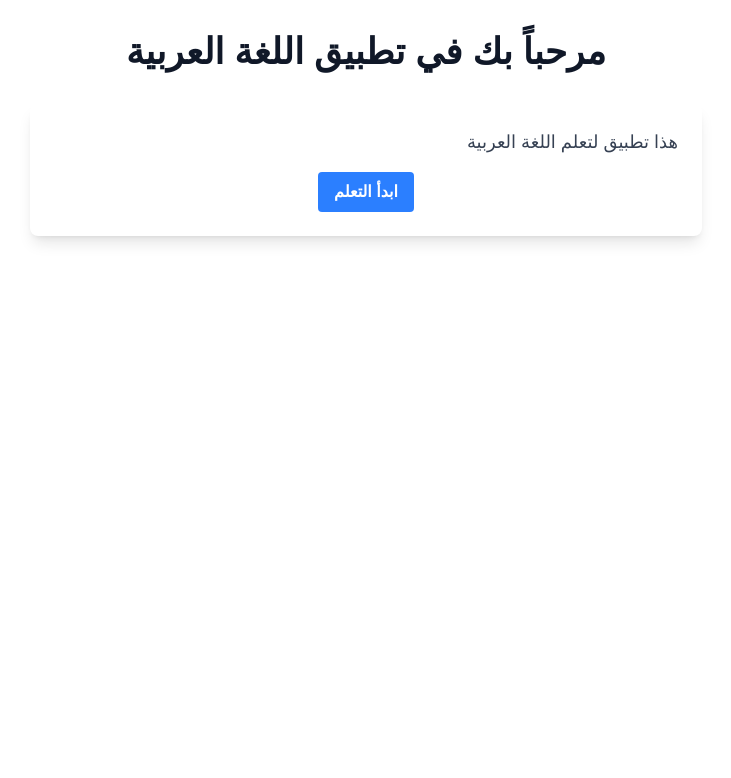
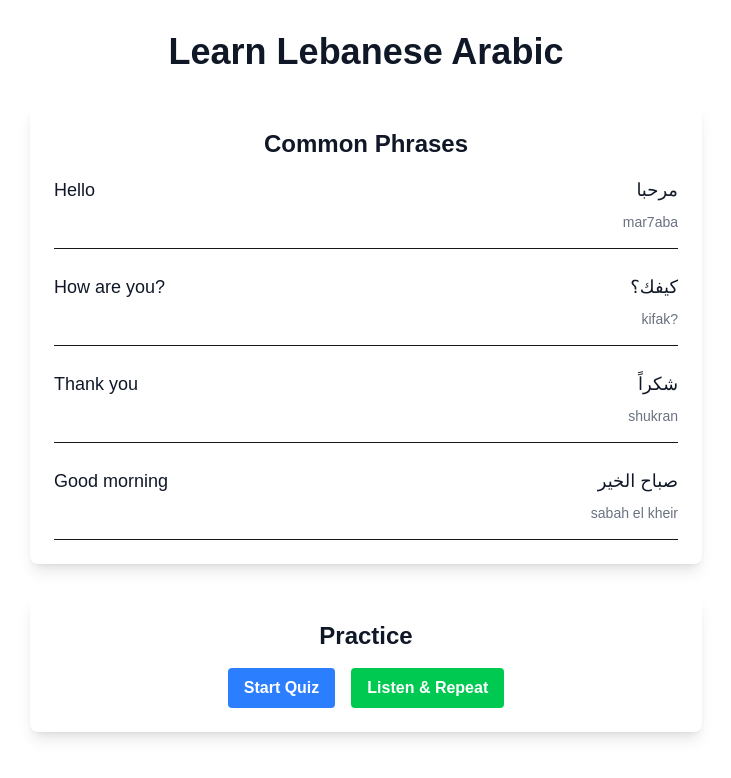
Before and after one commit to mangodrummer/arabic-app, a Next.js app: page / in a window 1280 px wide. Shown: the top 778 px of the page, without its empty margins (274-1005 px from the left). Built offline with nearby package versions, Linux system fonts and the light colour scheme.

Commit message:
Update page with Lebanese Arabic learning interface

```diff
--- a/src/app/page.tsx
+++ b/src/app/page.tsx
@@ -5,15 +5,71 @@ export default function Home() {
     <div className="min-h-screen bg-white dark:bg-gray-900">
       <main className="container mx-auto px-4 py-8">
         <h1 className="text-4xl font-bold text-center mb-8 text-gray-900 dark:text-white">
-          مرحباً بك في تطبيق اللغة العربية
+          Learn Lebanese Arabic
         </h1>
+
+        <div className="max-w-2xl mx-auto bg-white dark:bg-gray-800 rounded-lg shadow-lg p-6 mb-8">
+          <h2 className="text-2xl font-semibold text-center mb-4 text-gray-900 dark:text-white">
+            Common Phrases
+          </h2>
+
+          <div className="space-y-6">
+            {/* Greeting */}
+            <div className="border-b pb-4">
+              <div className="flex justify-between items-center mb-2">
+                <span className="text-lg text-gray-900 dark:text-white">Hello</span>
+                <span className="text-lg text-gray-900 dark:text-white">مرحبا</span>
+              </div>
+              <div className="text-sm text-gray-500 dark:text-gray-400 text-right">
+                mar7aba
+              </div>
+            </div>
+
+            {/* How are you */}
+            <div className="border-b pb-4">
+              <div className="flex justify-between items-center mb-2">
+                <span className="text-lg text-gray-900 dark:text-white">How are you?</span>
+                <span className="text-lg text-gray-900 dark:text-white">كيفك؟</span>
+              </div>
+              <div className="text-sm text-gray-500 dark:text-gray-400 text-right">
+                kifak?
+              </div>
+            </div>
+
+            {/* Thank you */}
+            <div className="border-b pb-4">
+              <div className="flex justify-between items-center mb-2">
+                <span className="text-lg text-gray-900 dark:text-white">Thank you</span>
+                <span className="text-lg text-gray-900 dark:text-white">شكراً</span>
+              </div>
+              <div className="text-sm text-gray-500 dark:text-gray-400 text-right">
+                shukran
+              </div>
+            </div>
+
+            {/* Good morning */}
+            <div className="border-b pb-4">
+              <div className="flex justify-between items-center mb-2">
+                <span className="text-lg text-gray-900 dark:text-white">Good morning</span>
+                <span className="text-lg text-gray-900 dark:text-white">صباح الخير</span>
+              </div>
+              <div className="text-sm text-gray-500 dark:text-gray-400 text-right">
+                sabah el kheir
+              </div>
+            </div>
+          </div>
+        </div>
+
         <div className="max-w-2xl mx-auto bg-white dark:bg-gray-800 rounded-lg shadow-lg p-6">
-          <p className="text-lg text-gray-700 dark:text-gray-300 text-right mb-4">
-            هذا تطبيق لتعلم اللغة العربية
-          </p>
-          <div className="flex justify-center">
+          <h2 className="text-2xl font-semibold text-center mb-4 text-gray-900 dark:text-white">
+            Practice
+          </h2>
+          <div className="flex justify-center space-x-4">
             <button className="bg-blue-500 hover:bg-blue-600 text-white font-semibold py-2 px-4 rounded">
-              ابدأ التعلم
+              Start Quiz
+            </button>
+            <button className="bg-green-500 hover:bg-green-600 text-white font-semibold py-2 px-4 rounded">
+              Listen & Repeat
             </button>
           </div>
         </div>
```
